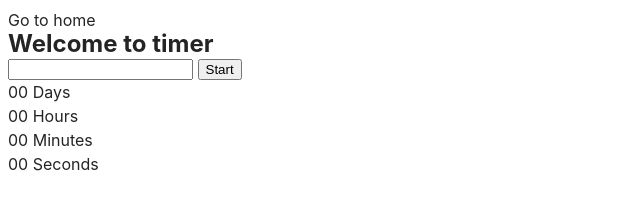
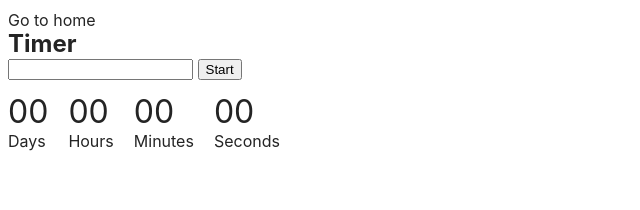
Before and after one commit to Yevheniia-narizhna/goit-js-hw-10, a website built with Vite: page src/1-timer.html in a window 1280 px wide. Shown: the whole page, without its empty margins (0-640 px from the left). Built offline with nearby package versions, Linux system fonts and the light colour scheme.

Commit message:
css-timer

```diff
--- a/src/1-timer.html
+++ b/src/1-timer.html
@@ -10,7 +10,7 @@
   <body>
     <section>
       <a href="./index.html">Go to home</a>
-      <h1>Welcome to timer</h1>
+      <h1>Timer</h1>
       <input type="text" id="datetime-picker" />
       <button type="button" data-start>Start</button>
 
--- a/src/css/styles.css
+++ b/src/css/styles.css
@@ -23,3 +23,17 @@
   -moz-osx-font-smoothing: grayscale;
   -webkit-text-size-adjust: 100%;
 }
+
+.timer {
+  display: flex;
+}
+.field {
+  display: flex;
+  flex-direction: column;
+  padding-right: 20px;
+  padding-top: 20px;
+}
+.value {
+  font-size: 32px;
+  padding-bottom: 5px;
+}
```
